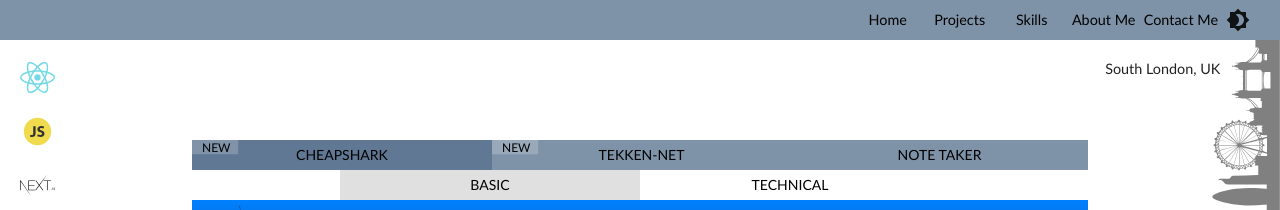
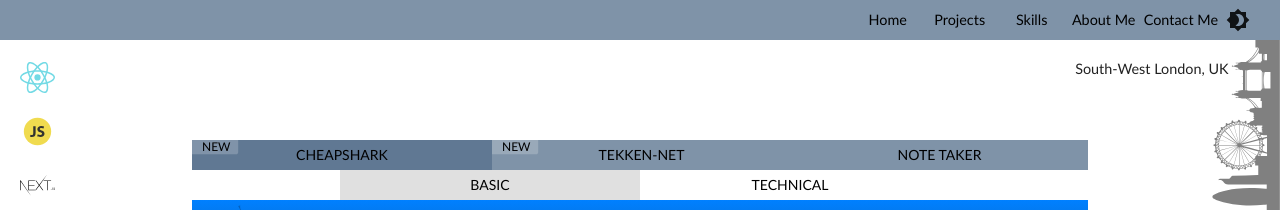
Before and after one commit to aiacuone/portfolio-v3, a Next.js app: page /projects in a window 1280 px wide. Shown: the top 210 px of the page. Built offline with nearby package versions, Linux system fonts and the light colour scheme; a web font is replaced by a local one.

Commit message:
layout changes

```diff
--- a/components/Layout.js
+++ b/components/Layout.js
@@ -279,7 +279,7 @@ export default function Layout({ children }) {
       londonText: {
         position: 'absolute',
         whiteSpace: 'nowrap',
-        left: -100,
+        left: -130,
         top: 20,
       },
     })
@@ -354,7 +354,7 @@ export default function Layout({ children }) {
               </Grid>
               <Grid item className={classes.london}>
                 <Grid container className={classes.londonContainer}>
-                  <p className={classes.londonText}>South London, UK</p>
+                  <p className={classes.londonText}>South-West London, UK</p>
                   <LondonIcon height={250} color="grey" />
                 </Grid>
               </Grid>
--- a/components/icons/NewBannerIcon.js
+++ b/components/icons/NewBannerIcon.js
@@ -15,8 +15,8 @@ export default function NewBannerIcon({ width, height, color }) {
       viewBox="0 0 269 88"
       style={{ enableBackground: 'new 0 0 269 88' }}
       xmlSpace="preserve">
-      <style type="text/css">{`.newBanner{fill:'white';}`}</style>
-      <rect class="newBanner" width="207" height="64" />
+      <style type="text/css">{`.newBanner{fill:#FFFFFF;}`}</style>
+      <path class="newBanner" d="M207,0H0v64h197.5c5.2,0,9.5-4.3,9.5-9.5V0z" />
     </svg>
   )
 }
--- a/pages/projects.js
+++ b/pages/projects.js
@@ -145,7 +145,7 @@ export default function Projects() {
     },
     newBanner: {
       position: 'absolute',
-      top: 0,
+      top: isPhonePortrait ? -5 : 0,
       left: 0,
       filter: 'opacity(20%)',
     },
@@ -261,6 +261,7 @@ export default function Projects() {
     },
     mainContainer: {
       gridArea: '3/1/10/11',
+
     },
     viewButtonsContainer: {
       gridArea: '10/1/11/11',
@@ -456,6 +457,7 @@ export default function Projects() {
                   : index == selection.project && !darkMode
                   ? primaryColor
                   : 'null',
+              paddingTop: isPhone && '5px',
             }}
             onClick={() => {
               const newSelections = { ...selections }
@@ -466,14 +468,18 @@ export default function Projects() {
             {isNew && (
               <>
                 <Grid className={classesRoot.newBanner}>
-                  <NewBanner width={isPhone ? 50 : 60} color="white" />
+                  <NewBanner
+                    height={isPhone && 25}
+                    width={isPhone ? 45 : 60}
+                    color="white"
+                  />
                 </Grid>
                 <p
                   style={{
                     position: 'absolute',
-                    top: isPhone ? -5 : -3,
-                    left: isPhone ? 7 : 10,
-                    fontSize: isPhone ? '.7rem' : '.75rem',
+                    top: isPhone ? -1 : -4,
+                    left: isPhone ? 8 : 10,
+                    fontSize: isPhone ? '.5rem' : '.75rem',
                   }}>
                   NEW
                 </p>
--- a/pages/skills.js
+++ b/pages/skills.js
@@ -37,7 +37,7 @@ export default function Skills() {
     light: primaryLightColor,
   } = theme.palette.primary
   const { width, maxWidth, minWidth, height, maxHeight, minHeight } = container
-  const mainDetails = getDetails()
+  const mainDetails = getDetails({ darkMode })
 
   const useStylesRoot = makeStyles({
     root: {
@@ -52,14 +52,12 @@ export default function Skills() {
       flexGrow: 1,
       cursor: 'pointer',
       height: '100%',
-      // zIndex: 1,
     },
     imageContainer2: {
       height: '100%',
     },
     mainDetailsContainer: {
       padding: mainContainerPadding,
-      // fontSize: '20px',
     },
   })
 
@@ -85,6 +83,7 @@ export default function Skills() {
     mainContainer: {
       background: darkMode ? textBackgroundDark : textBackgroundLight,
       gridArea: '1/1/10/11',
+      overflowY: 'scroll',
     },
     buttonContainer: {
       background: darkMode ? primaryColor : primaryLightColor,
--- a/utils/skillsDetails.js
+++ b/utils/skillsDetails.js
@@ -7,13 +7,11 @@ const {
   materialUI,
   git,
   gitHub,
-  npm,
   css,
   html,
   OOP,
   lodash,
   illustrator,
-  photoshop,
 } = skillsImages
 
 export const skillsObj = {
@@ -30,13 +28,13 @@ export const skillsObj = {
           <br />
           <b>Experience with React:</b>
           <ul className="skillsText list">
+            <li>Reusable components</li>
             <li>useState</li>
             <li>useEffect</li>
             <li>useRef</li>
             <li>useCallback</li>
             <li>useMemo</li>
-            <li></li>
-            <li></li>
+            {/* <li>SVGs</li> */}
             <li></li>
           </ul>
         </p>
@@ -46,30 +44,29 @@ export const skillsObj = {
   javaScript: {
     name: 'JavaScript',
     image: javaScript,
-    getDetails: (darkMode) => {
+    getDetails: ({ darkMode }) => {
       const style = {
-        background: 'white',
+        background: darkMode ? 'grey' : 'white',
         padding: '6px 20px',
         textDecoration: 'none',
-        margin: '0 10px',
+        margin: '10px 10px',
         whiteSpace: 'nowrap',
         width: '150px',
         textAlign: 'center',
+        color: darkMode ? 'white' : 'black',
+        display: 'inline-block',
       }
       return (
-        <>
+        <div>
           <p className="skillsText">
             At the core of development when using React. I completed an online
             Javascript tutorial using Freecodecamp. <br />
           </p>
-          <div>
+          <br />
           <div
             style={{
               display: 'flex',
               justifyContent: 'center',
-                alignItems: 'center',
-                padding: '20px',
-                gridAutoFlow: 'column',
             }}>
             <a href="https://imgbb.com/vVpgJz9" target="_blank" style={style}>
               <p>Certificate</p>
@@ -81,14 +78,14 @@ export const skillsObj = {
               <p>Workings/Notes</p>
             </a>
           </div>
-          </div>
+          <br />
           <b>Experience with Javascript:</b>
           <ul className="skillsText list">
             <li>ES6</li>
             <li>Array Methods</li>
             <li>Object Methods</li>
             <li>String Methods</li>
-            <li>OOP(Object Oriented Programming)</li>
+            <li>OOP (Object Oriented Programming)</li>
             <li>Constructors</li>
             <li>Regular Expressions</li>
             <li>Debugging</li>
@@ -96,7 +93,7 @@ export const skillsObj = {
             <li>Algorithms</li>
             <li>Functional Programming</li>
           </ul>
-        </>
+        </div>
       )
     },
   },
@@ -137,6 +134,7 @@ export const skillsObj = {
             <li>Accordion</li>
             <li>Stepper</li>
           </ul>
+          <br />
           <p className="skillsText">
             Where and why I have used these components can be found on my
             Projects page within the Technical tab
@@ -227,6 +225,7 @@ export const skillsObj = {
             <li>Find</li>
             <li>Set</li>
           </ul>
+          <br />
           <p className="skillsText">
             Where and why I have used these methods can be found on my Projects
             page within the Technical tab
```
Also changed, not shown: public/images/misc/newBanner.svg. Lines whose indentation alone changed are shown as unchanged.
